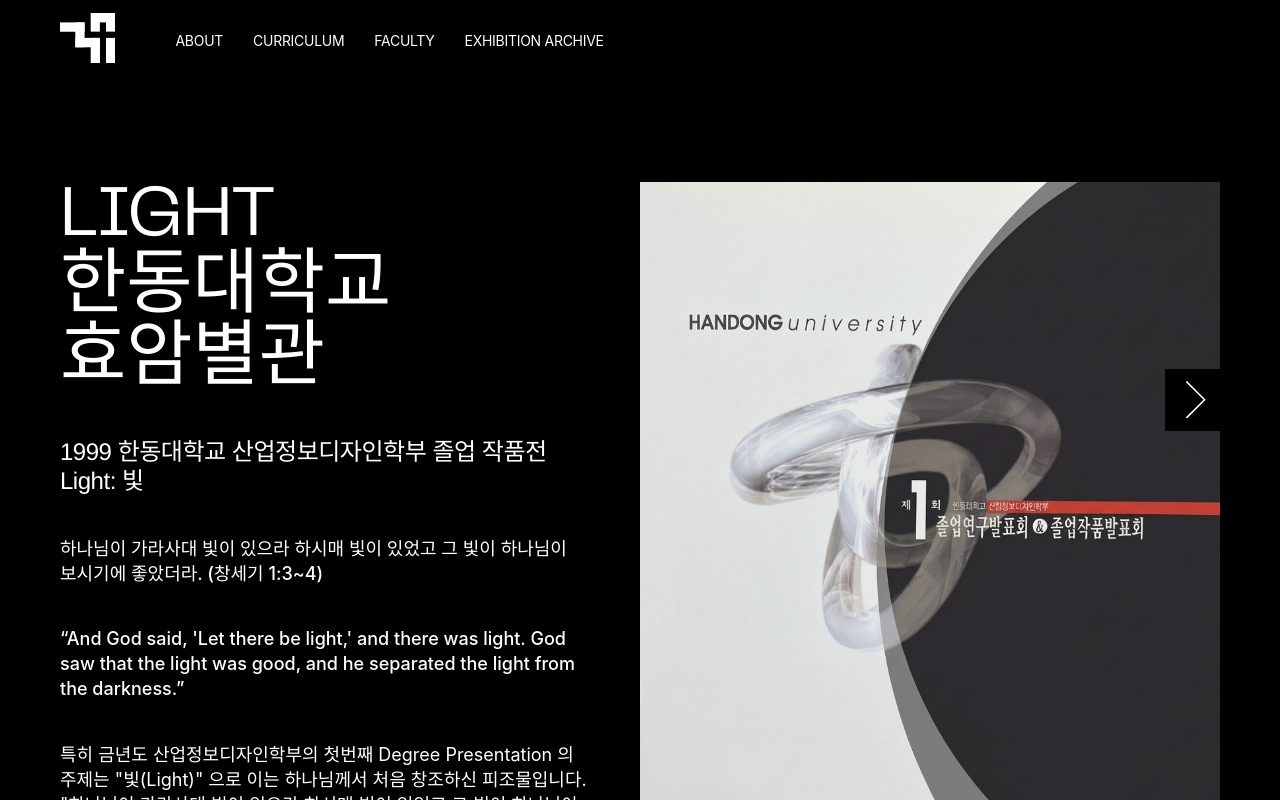
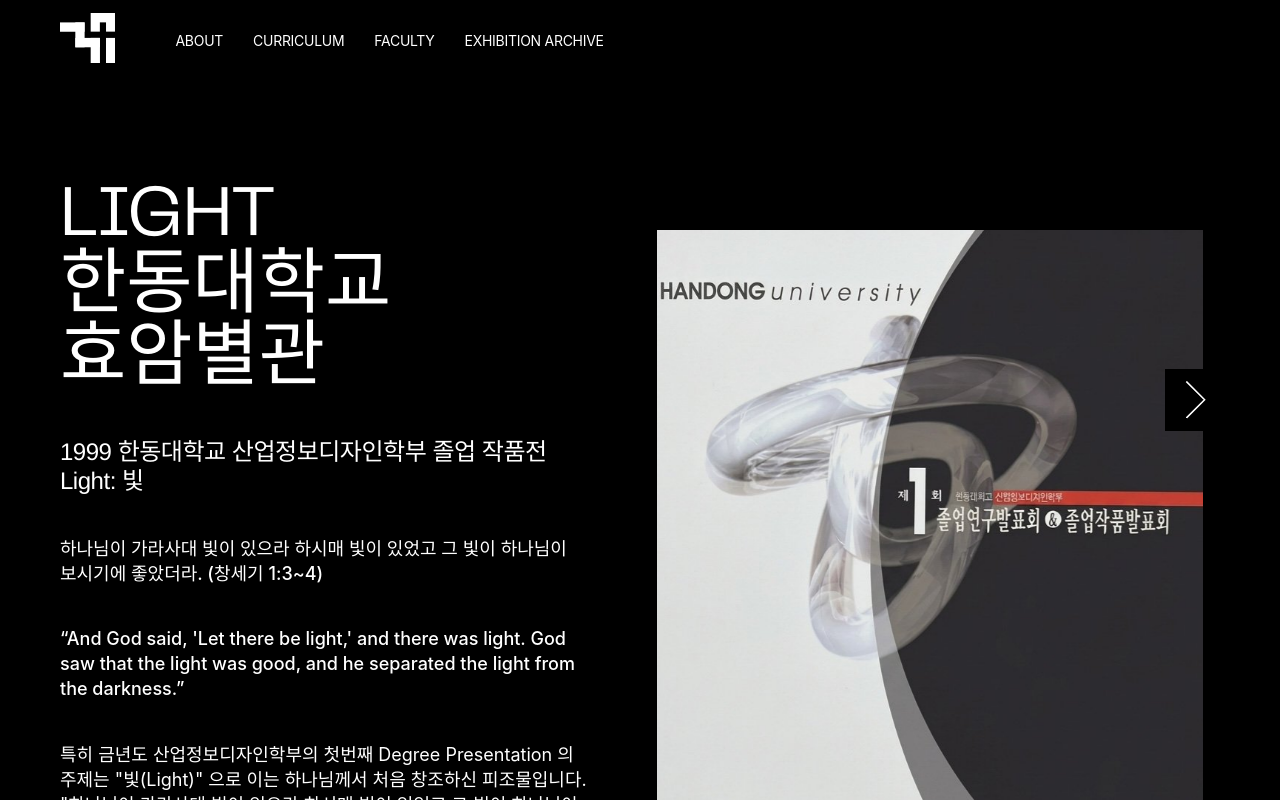
Before and after one commit to handong-ccd/hgu-ccd, a Next.js app: page /exhibitions/1999 in a window 1280 px wide. Shown: the top 800 px of the page. Built offline with nearby package versions, Linux system fonts and the light colour scheme; a web font is replaced by a local one.

Commit message:
feat : 전시 상세 포스터 zoom in/out 등장 인터랙션

```diff
--- a/src/components/exhibitions/ExhibitionDetail.tsx
+++ b/src/components/exhibitions/ExhibitionDetail.tsx
@@ -1,4 +1,4 @@
-import Image from "next/image";
+import { ExhibitionPoster } from "./ExhibitionPoster";
 import Link from "next/link";
 import type { Exhibition } from "@/types/exhibition";
 import { ArrowUpRight } from "@/components/ui/ArrowUpRight";
@@ -131,9 +131,7 @@
     <>
       {/* Mobile / Tablet (<1080) */}
       <article className="bg-black text-white lg:hidden">
-        <div className="relative w-full bg-neutral-900" style={{ aspectRatio: `${width} / ${height}` }}>
-          <Image src={item.image} alt={alt} fill sizes="100vw" className="object-cover" priority />
-        </div>
+        <ExhibitionPoster src={item.image} alt={alt} width={width} height={height} sizes="100vw" priority className="w-full" />
         <Container className="flex flex-col gap-[51px] py-10">
           <header className="flex flex-col gap-4 border-b border-white pb-4">
             <h1 className="font-telegraf text-[40px] leading-none uppercase">
@@ -215,12 +213,14 @@
             ) : null}
             <AllExhibitionLink />
           </div>
-          <div
-            className="relative w-1/2 max-w-[600px] shrink-0 bg-neutral-900"
-            style={{ aspectRatio: `${width} / ${height}` }}
-          >
-            <Image src={item.image} alt={alt} fill sizes="(min-width: 1280px) 600px, 50vw" className="object-cover" />
-          </div>
+          <ExhibitionPoster
+            src={item.image}
+            alt={alt}
+            width={width}
+            height={height}
+            sizes="(min-width: 1280px) 600px, 50vw"
+            className="w-1/2 max-w-[600px] shrink-0"
+          />
         </Container>
       </article>
     </>
--- /dev/null
+++ b/src/components/exhibitions/ExhibitionPoster.tsx
@@ -0,0 +1,85 @@
+"use client";
+
+import Image from "next/image";
+import { useEffect, useRef } from "react";
+import { MOTION } from "@/components/motion/motion";
+import "./exhibition-poster.css";
+
+/**
+ * 전시 상세 포스터 — 화면에 들어오고 이미지가 로드되면
+ * 틀은 작게 잘린 상태에서 커지고(zoom in), 이미지는 확대된 상태에서 원래 크기로(zoom out) 등장 (Figma 486:1363)
+ */
+export function ExhibitionPoster({
+  src,
+  alt,
+  width,
+  height,
+  sizes,
+  priority = false,
+  className = "",
+}: {
+  src: string;
+  alt: string;
+  width: number;
+  height: number;
+  sizes: string;
+  priority?: boolean;
+  className?: string;
+}) {
+  const ref = useRef<HTMLDivElement>(null);
+  const loaded = useRef(false);
+  const visible = useRef(false);
+
+  const reveal = () => {
+    if (loaded.current && visible.current && ref.current) ref.current.dataset.revealState = "revealing";
+  };
+
+  useEffect(() => {
+    const el = ref.current;
+    if (!el) return;
+    // 하이드레이션 전에 이미 로드된 이미지
+    if (el.querySelector("img")?.complete) loaded.current = true;
+    if (!("IntersectionObserver" in window)) {
+      el.dataset.revealState = "revealing";
+      return;
+    }
+    const io = new IntersectionObserver(
+      ([entry]) => {
+        if (!entry.isIntersecting) return;
+        visible.current = true;
+        reveal();
+        io.disconnect();
+      },
+      { threshold: MOTION.revealThreshold },
+    );
+    io.observe(el);
+    return () => io.disconnect();
+  }, []);
+
+  return (
+    <div
+      ref={ref}
+      data-reveal-state="waiting"
+      className={`exhibition-poster relative ${className}`}
+      style={{ aspectRatio: `${width} / ${height}` }}
+    >
+      <div className="exhibition-poster-frame absolute inset-0 overflow-hidden bg-neutral-900">
+        <Image
+          src={src}
+          alt={alt}
+          fill
+          sizes={sizes}
+          priority={priority}
+          className="exhibition-poster-image object-cover"
+          onLoad={() => {
+            loaded.current = true;
+            reveal();
+          }}
+        />
+      </div>
+      <noscript>
+        <style>{".exhibition-poster-frame{clip-path:none!important}.exhibition-poster-image{transform:none!important}"}</style>
+      </noscript>
+    </div>
+  );
+}
--- /dev/null
+++ b/src/components/exhibitions/exhibition-poster.css
@@ -0,0 +1,27 @@
+@media (prefers-reduced-motion: no-preference) {
+  .exhibition-poster-frame {
+    clip-path: inset(6% 3%);
+  }
+
+  .exhibition-poster-image {
+    transform: scale(1.12);
+  }
+
+  .exhibition-poster[data-reveal-state="revealing"] .exhibition-poster-frame {
+    animation: exhibition-frame-reveal 1.4s cubic-bezier(.2, .7, .2, 1) both;
+  }
+
+  .exhibition-poster[data-reveal-state="revealing"] .exhibition-poster-image {
+    animation: exhibition-image-reveal 1.8s cubic-bezier(.2, .7, .2, 1) both;
+  }
+}
+
+@keyframes exhibition-frame-reveal {
+  from { clip-path: inset(6% 3%); }
+  to { clip-path: inset(0); }
+}
+
+@keyframes exhibition-image-reveal {
+  from { transform: scale(1.12); }
+  to { transform: scale(1); }
+}
```
